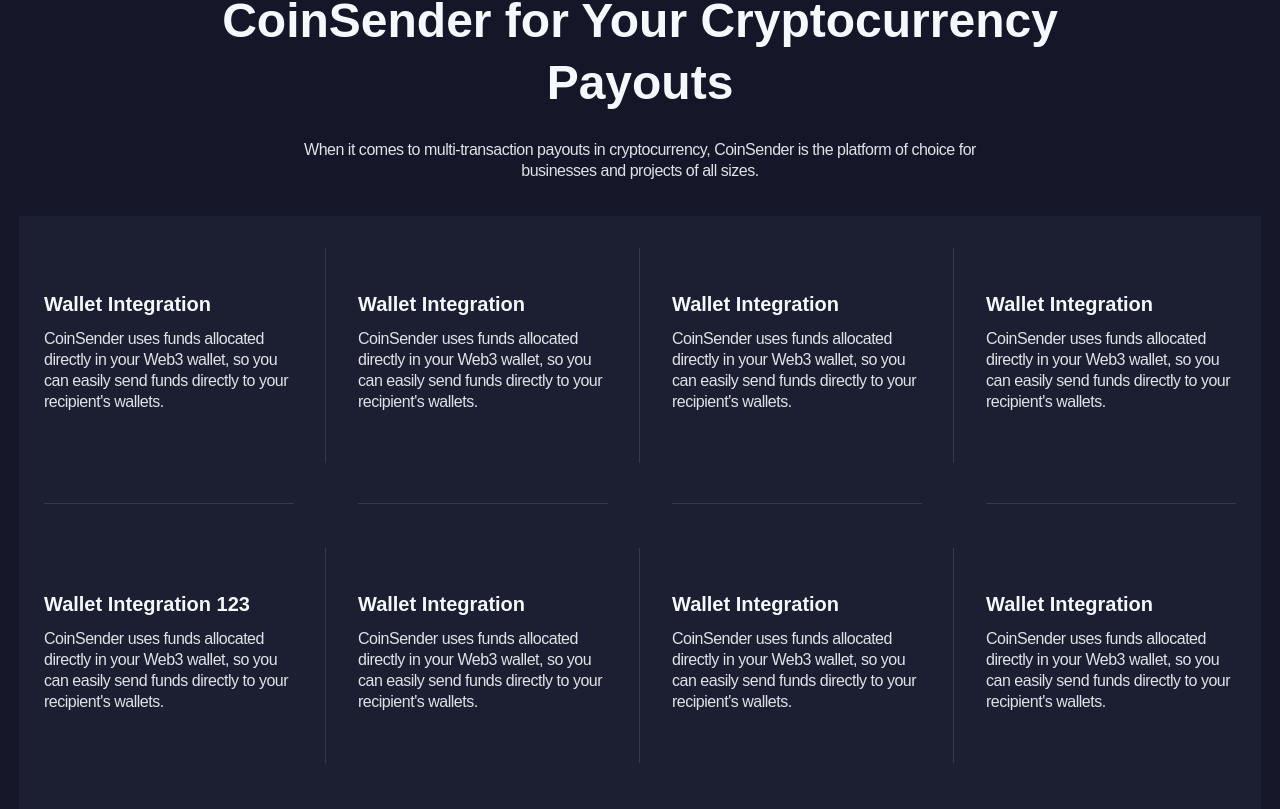
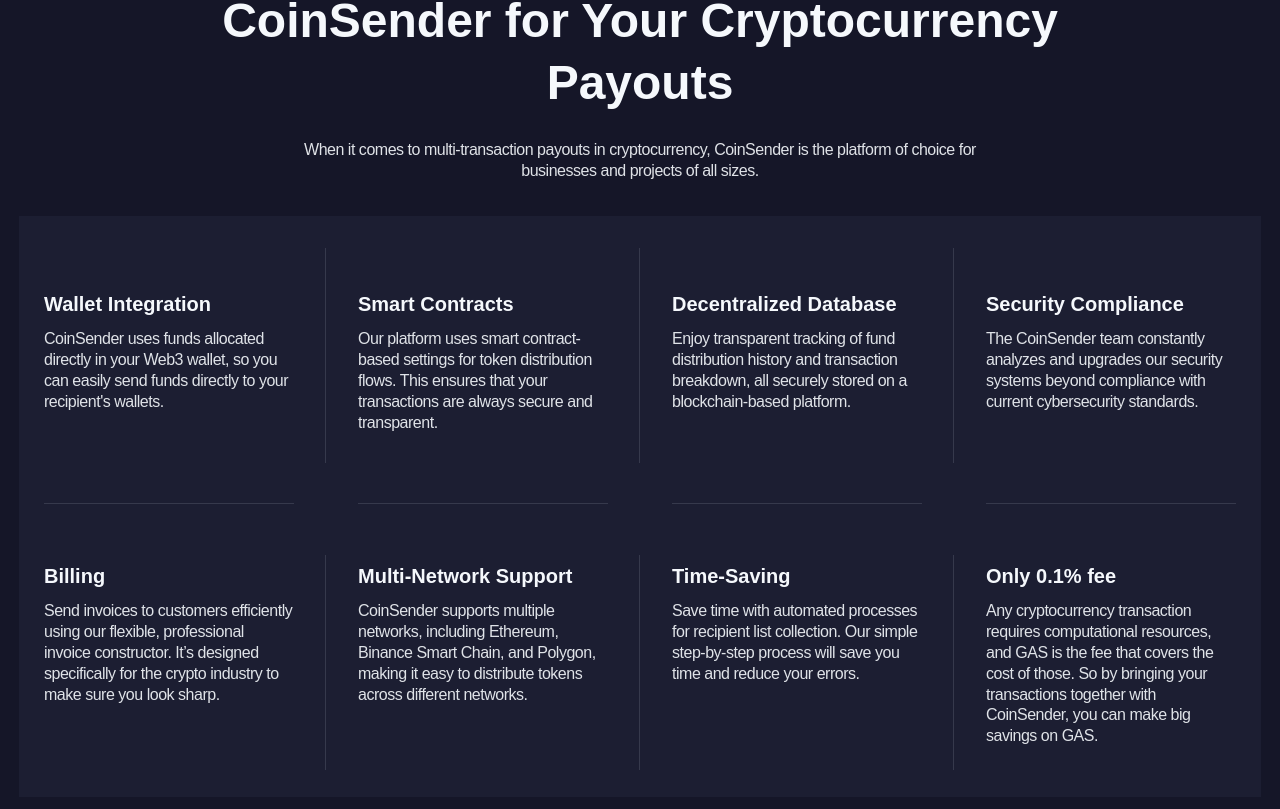
Before and after one commit to Marko193/CoinSender-Landing, a Next.js app: page / in a window 1280 px wide. Shown: the part 1278-2087 px from the top of the page. Built offline with nearby package versions, Linux system fonts and the light colour scheme.

Commit message:
style: fix issues

```diff
--- a/src/components/CoinSenderBenefits/coin-sender-benefits.module.scss
+++ b/src/components/CoinSenderBenefits/coin-sender-benefits.module.scss
@@ -5,68 +5,17 @@
   flex-direction: column;
   justify-content: center;
   align-items: center;
-  //padding: 30px 264px 0 264px;
 
   @media screen and (max-width: $screen-laptop-max) {
     padding: 0 16px 0 16px;
   }
 }
 
-//
-//.benefits_layout {
-//  display: flex;
-//  flex-flow: row wrap;
-//  margin-top: 30px;
-//  //justify-content: space-between;
-//  //margin: 0 108px 0 108px;
-//  background: rgba(34, 36, 57, 0.6);
-//  border: 1px solid #36394C;
-//  border-radius: 10px;
-//
-//}
-//
-//.layout_column {
-//  //background-color: red;
-//}
-//
-//.benefit_block {
-//  width: 300px;
-//  height: 215px;
-//  margin-top: 32px;
-//  padding: 0 32px 25px;
-//}
-//
-//.benefit_block:after { /* ADDED */
-//  content: '';
-//  position: absolute;
-//  border-left: 1px solid black;
-//  right: -10px; /* adjust this */
-//  height: 80%; /* adjust this */
-//}
-//
-//.block_title {
-//  font-weight: 700;
-//  font-size: 20px;
-//  line-height: 130%;
-//  color: #F5F8FC;
-//
-//}
-//
-//.block_description {
-//  padding-top: 12px;
-//  font-weight: 400;
-//  font-size: 16px;
-//  line-height: 130%;
-//  display: flex;
-//  align-items: center;
-//  letter-spacing: -0.03em;
-//  color: rgba(245, 248, 252, 0.9);
-//}
-
 .content_container {
   display: grid;
   background: rgba(34, 36, 57, 0.6);
   margin-top: 35px;
+  margin-bottom: 30px;
   padding: 0 25px 0 25px;
 }
 
@@ -77,19 +26,8 @@
   border-radius: 10px;
 }
 
-//#first_row:first-child {
-//  padding-left: 25px;
-//}
-//
-//#first_row:last-child {
-//  padding-right: 25px;
-//}
-
 .block {
-  //padding: 75px 25px 0 25px;
-  height: 300px;
   position: relative;
-  //background-color: orange;
 }
 
 .block:after {
@@ -99,7 +37,6 @@
   top: 32px;
   right: -32px;
   height: 215px;
-  //border: 1px solid #36394C;
 }
 
 .block:last-child:after {
@@ -108,7 +45,6 @@
 
 .sub_block {
   padding-top: 75px;
-  //background-color: green;
 }
 
 .title {
@@ -128,10 +64,7 @@
 }
 
 .separator {
-  //margin-top: 90px;
-  //border: 1px solid #36394C;
   width: 100%;
-  //height: 50px;
   margin: 90px 0;
   text-align: center;
   position: relative;
@@ -146,3 +79,13 @@
   top: 50%;
   z-index: 1;
 }
+
+#second_row {
+  .block {
+    padding-bottom: 50px;
+  }
+
+  .sub_block {
+    padding-top: 40px;
+  }
+}
--- a/src/components/CoinSenderBenefits/index.js
+++ b/src/components/CoinSenderBenefits/index.js
@@ -16,32 +16,35 @@
                             <div className={styles.description}>CoinSender uses funds allocated directly in your Web3
                                 wallet, so you can easily send funds directly to your recipient's wallets.
                             </div>
-                            <div className={styles.separator}/>
                         </div>
+                        <div className={styles.separator}/>
                     </div>
                     <div className={styles.block}>
                         <div className={styles.sub_block}>
-                            <div className={styles.title}>Wallet Integration</div>
-                            <div className={styles.description}>CoinSender uses funds allocated directly in your Web3
-                                wallet, so you can easily send funds directly to your recipient's wallets.
+                            <div className={styles.title}>Smart Contracts</div>
+                            <div className={styles.description}>
+                                Our platform uses smart contract-based settings for token distribution flows. This
+                                ensures that your transactions are always secure and transparent.
+                            </div>
+                        </div>
+                        <div className={styles.separator} style={{marginTop: '70px'}}/>
+                    </div>
+                    <div className={styles.block}>
+                        <div className={styles.sub_block}>
+                            <div className={styles.title}>Decentralized Database</div>
+                            <div className={styles.description}>
+                                Enjoy transparent tracking of fund distribution history and transaction breakdown, all
+                                securely stored on a blockchain-based platform.
                             </div>
                         </div>
                         <div className={styles.separator}/>
                     </div>
                     <div className={styles.block}>
                         <div className={styles.sub_block}>
-                            <div className={styles.title}>Wallet Integration</div>
-                            <div className={styles.description}>CoinSender uses funds allocated directly in your Web3
-                                wallet, so you can easily send funds directly to your recipient's wallets.
-                            </div>
-                            <div className={styles.separator}/>
-                        </div>
-                    </div>
-                    <div className={styles.block}>
-                        <div className={styles.sub_block}>
-                            <div className={styles.title}>Wallet Integration</div>
-                            <div className={styles.description}>CoinSender uses funds allocated directly in your Web3
-                                wallet, so you can easily send funds directly to your recipient's wallets.
+                            <div className={styles.title}>Security Compliance</div>
+                            <div className={styles.description}>
+                                The CoinSender team constantly analyzes and upgrades our security systems beyond
+                                compliance with current cybersecurity standards.
                             </div>
                         </div>
                         <div className={styles.separator}/>
@@ -50,97 +53,42 @@
                 <div className={styles.content} id={styles.second_row}>
                     <div className={styles.block}>
                         <div className={styles.sub_block}>
-                            <div className={styles.title}>Wallet Integration 123</div>
-                            <div className={styles.description}>CoinSender uses funds allocated directly in your Web3
-                                wallet, so you can easily send funds directly to your recipient's wallets.
+                            <div className={styles.title}>Billing</div>
+                            <div className={styles.description}>Send invoices to customers efficiently using our
+                                flexible, professional invoice constructor. It’s designed specifically for the crypto
+                                industry to make sure you look sharp.
                             </div>
 
                         </div>
                     </div>
                     <div className={styles.block}>
                         <div className={styles.sub_block}>
-                            <div className={styles.title}>Wallet Integration</div>
-                            <div className={styles.description}>CoinSender uses funds allocated directly in your Web3
-                                wallet, so you can easily send funds directly to your recipient's wallets.
+                            <div className={styles.title}>Multi-Network Support</div>
+                            <div className={styles.description}>CoinSender supports multiple networks, including
+                                Ethereum, Binance Smart Chain, and Polygon, making it easy to distribute tokens across
+                                different networks.
                             </div>
                         </div>
                     </div>
                     <div className={styles.block}>
                         <div className={styles.sub_block}>
-                            <div className={styles.title}>Wallet Integration</div>
-                            <div className={styles.description}>CoinSender uses funds allocated directly in your Web3
-                                wallet, so you can easily send funds directly to your recipient's wallets.
+                            <div className={styles.title}>Time-Saving</div>
+                            <div className={styles.description}>Save time with automated processes for recipient list
+                                collection. Our simple step-by-step process will save you time and reduce your errors.
                             </div>
                         </div>
                     </div>
                     <div className={styles.block}>
                         <div className={styles.sub_block}>
-                            <div className={styles.title}>Wallet Integration</div>
-                            <div className={styles.description}>CoinSender uses funds allocated directly in your Web3
-                                wallet, so you can easily send funds directly to your recipient's wallets.
+                            <div className={styles.title}>Only 0.1% fee</div>
+                            <div className={styles.description}>Any cryptocurrency transaction requires computational
+                                resources, and GAS is the fee that covers the cost of those. So by bringing your
+                                transactions together with CoinSender, you can make big savings on GAS.
                             </div>
                         </div>
                     </div>
                 </div>
             </div>
-            {/*<div className={styles.benefits_layout}>*/}
-            {/*    <div className={styles.layout_column}>*/}
-            {/*        <div className={styles.benefit_block} style={{borderRight: '1px solid green', paddingTop: "43px"}}>*/}
-            {/*            <div className={styles.block_title}>Wallet Integration</div>*/}
-            {/*            <div className={styles.block_description}>CoinSender uses funds allocated directly in your Web3*/}
-            {/*                wallet, so you can easily send funds directly to your recipient's wallets.*/}
-            {/*            </div>*/}
-            {/*        </div>*/}
-            {/*        <div className={styles.benefit_block}>*/}
-            {/*            <div className={styles.block_title}>Wallet Integration</div>*/}
-            {/*            <div className={styles.block_description}>CoinSender uses funds allocated directly in your Web3*/}
-            {/*                wallet, so you can easily send funds directly to your recipient's wallets.*/}
-            {/*            </div>*/}
-            {/*        </div>*/}
-            {/*    </div>*/}
-            {/*    <div className={styles.layout_column}>*/}
-            {/*        <div className={styles.benefit_block}>*/}
-            {/*            <div className={styles.block_title}>Wallet Integration</div>*/}
-            {/*            <div className={styles.block_description}>CoinSender uses funds allocated directly in your Web3*/}
-            {/*                wallet, so you can easily send funds directly to your recipient's wallets.*/}
-            {/*            </div>*/}
-            {/*        </div>*/}
-            {/*        <div className={styles.benefit_block}>*/}
-            {/*            <div className={styles.block_title}>Wallet Integration</div>*/}
-            {/*            <div className={styles.block_description}>CoinSender uses funds allocated directly in your Web3*/}
-            {/*                wallet, so you can easily send funds directly to your recipient's wallets.*/}
-            {/*            </div>*/}
-            {/*        </div>*/}
-            {/*    </div>*/}
-            {/*    <div className={styles.layout_column}>*/}
-            {/*        <div className={styles.benefit_block}>*/}
-            {/*            <div className={styles.block_title}>Wallet Integration</div>*/}
-            {/*            <div className={styles.block_description}>CoinSender uses funds allocated directly in your Web3*/}
-            {/*                wallet, so you can easily send funds directly to your recipient's wallets.*/}
-            {/*            </div>*/}
-            {/*        </div>*/}
-            {/*        <div className={styles.benefit_block}>*/}
-            {/*            <div className={styles.block_title}>Wallet Integration</div>*/}
-            {/*            <div className={styles.block_description}>CoinSender uses funds allocated directly in your Web3*/}
-            {/*                wallet, so you can easily send funds directly to your recipient's wallets.*/}
-            {/*            </div>*/}
-            {/*        </div>*/}
-            {/*    </div>*/}
-            {/*    <div className={styles.layout_column}>*/}
-            {/*        <div className={styles.benefit_block}>*/}
-            {/*            <div className={styles.block_title}>Wallet Integration</div>*/}
-            {/*            <div className={styles.block_description}>CoinSender uses funds allocated directly in your Web3*/}
-            {/*                wallet, so you can easily send funds directly to your recipient's wallets.*/}
-            {/*            </div>*/}
-            {/*        </div>*/}
-            {/*        <div className={styles.benefit_block}>*/}
-            {/*            <div className={styles.block_title}>Wallet Integration</div>*/}
-            {/*            <div className={styles.block_description}>CoinSender uses funds allocated directly in your Web3*/}
-            {/*                wallet, so you can easily send funds directly to your recipient's wallets.*/}
-            {/*            </div>*/}
-            {/*        </div>*/}
-            {/*    </div>*/}
-            {/*</div>*/}
         </div>
     )
 }
```
